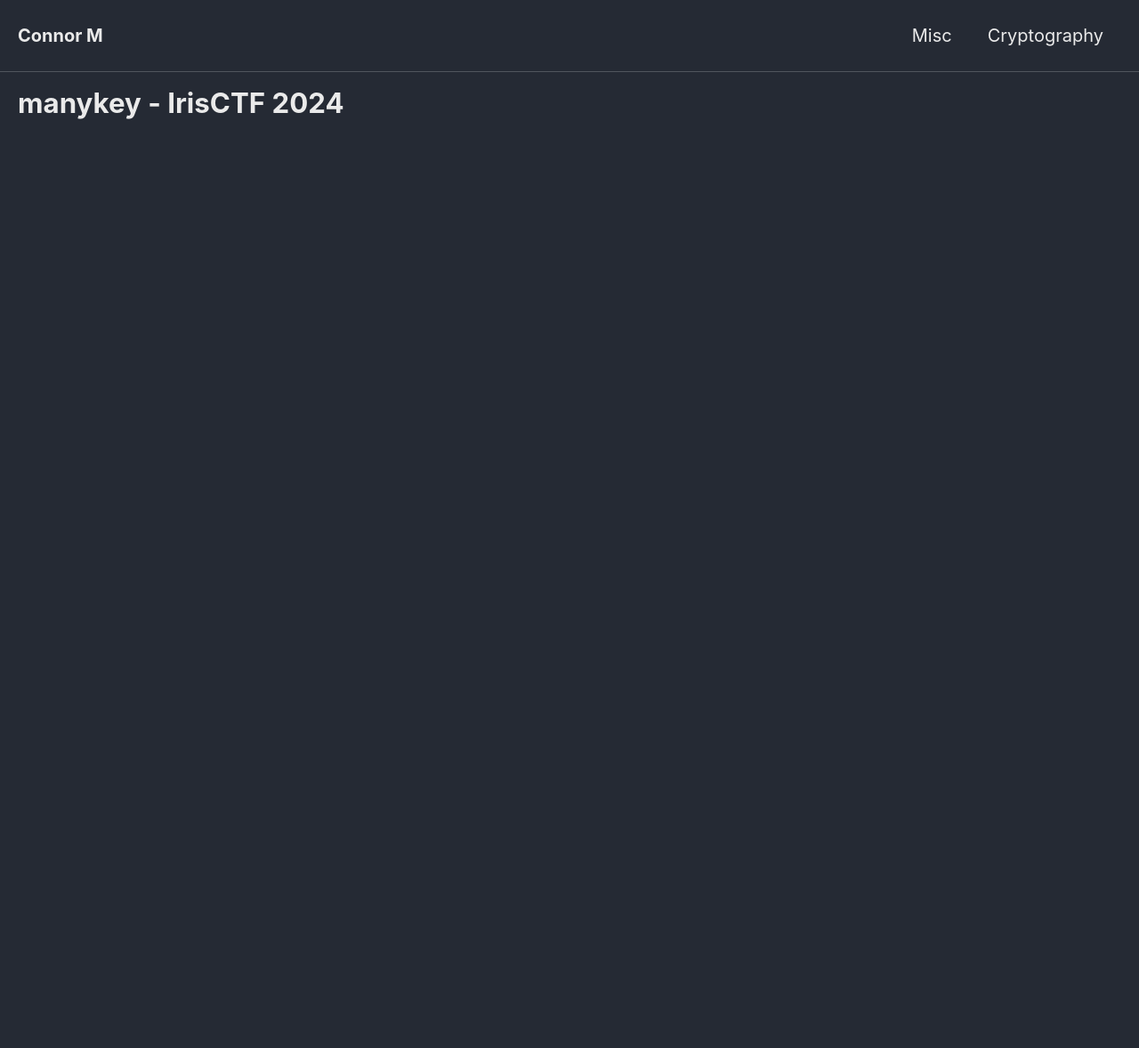
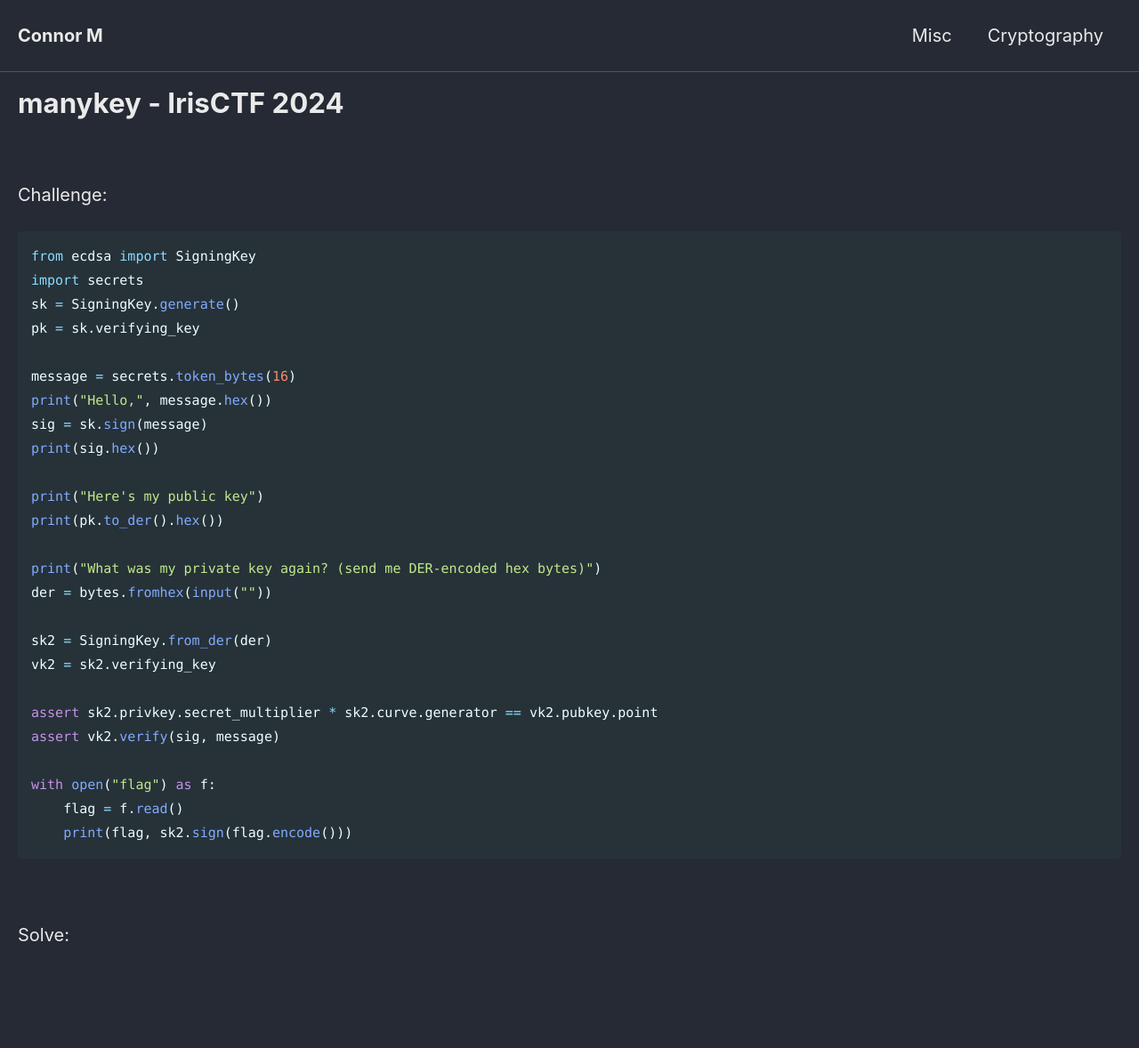
Before and after one commit to Connor-McCartney/Connor-McCartney.github.io, a Jekyll site: the page built from _pages/cryptography/ecc/manykey-IrisCTF-2024.md, in a window 1280 px wide. Shown: the whole page at 89% size. Built offline with Jekyll 4.4.1, drawn with Linux system fonts in a browser that asks for light colours; cached includes are drawn as plain includes; before the commit the page ends 900 px from its top, so only the background shows below that.

Commit message:
Update manykey-IrisCTF-2024.md

````diff
--- a/_pages/cryptography/ecc/manykey-IrisCTF-2024.md
+++ b/_pages/cryptography/ecc/manykey-IrisCTF-2024.md
@@ -2,3 +2,41 @@
 permalink: /cryptography/ecc/manykey-IrisCTF-2024
 title: manykey - IrisCTF 2024
 ---
+
+<br>
+
+Challenge:
+
+```python
+from ecdsa import SigningKey
+import secrets
+sk = SigningKey.generate()
+pk = sk.verifying_key
+
+message = secrets.token_bytes(16)
+print("Hello,", message.hex())
+sig = sk.sign(message)
+print(sig.hex())
+
+print("Here's my public key")
+print(pk.to_der().hex())
+
+print("What was my private key again? (send me DER-encoded hex bytes)")
+der = bytes.fromhex(input(""))
+
+sk2 = SigningKey.from_der(der)
+vk2 = sk2.verifying_key
+
+assert sk2.privkey.secret_multiplier * sk2.curve.generator == vk2.pubkey.point
+assert vk2.verify(sig, message)
+
+with open("flag") as f:
+    flag = f.read()
+    print(flag, sk2.sign(flag.encode()))
+```
+
+<br>
+
+Solve:
+
+<br>
````
